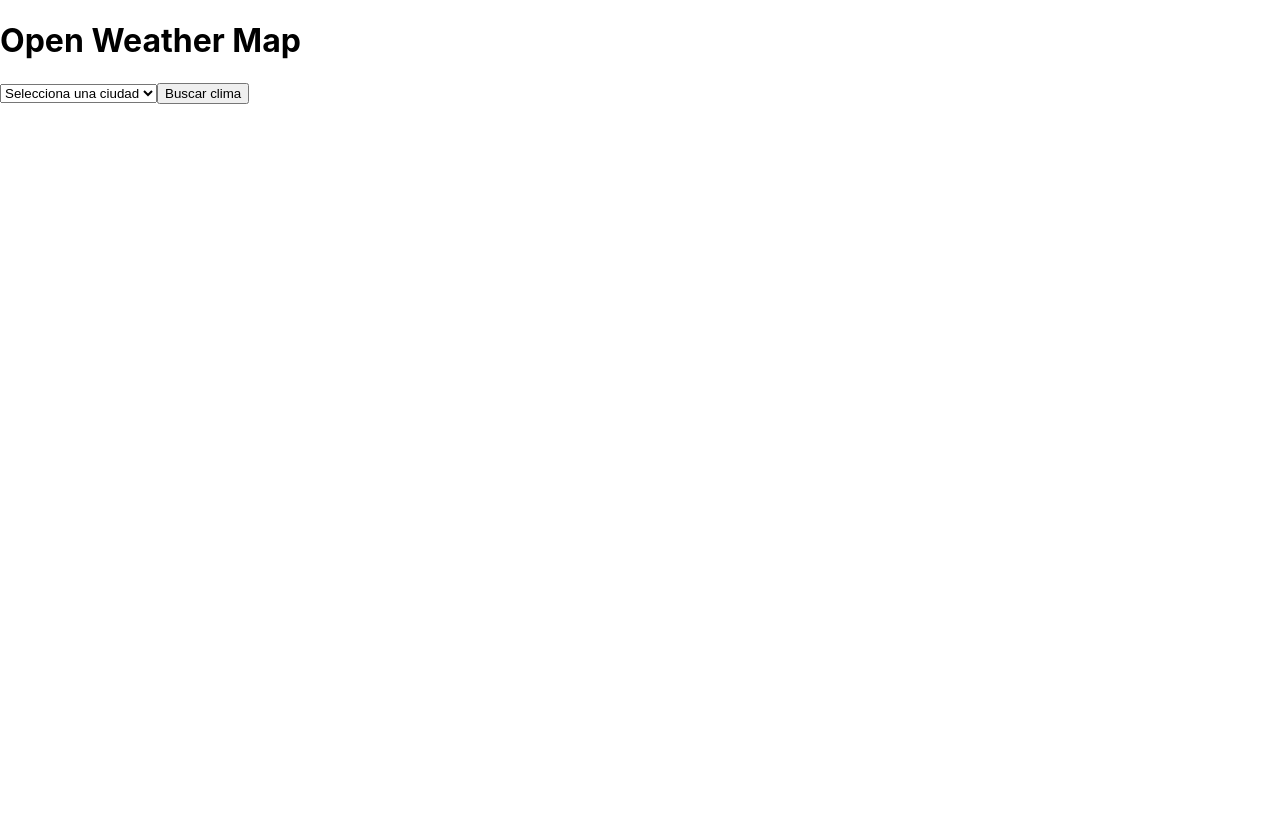
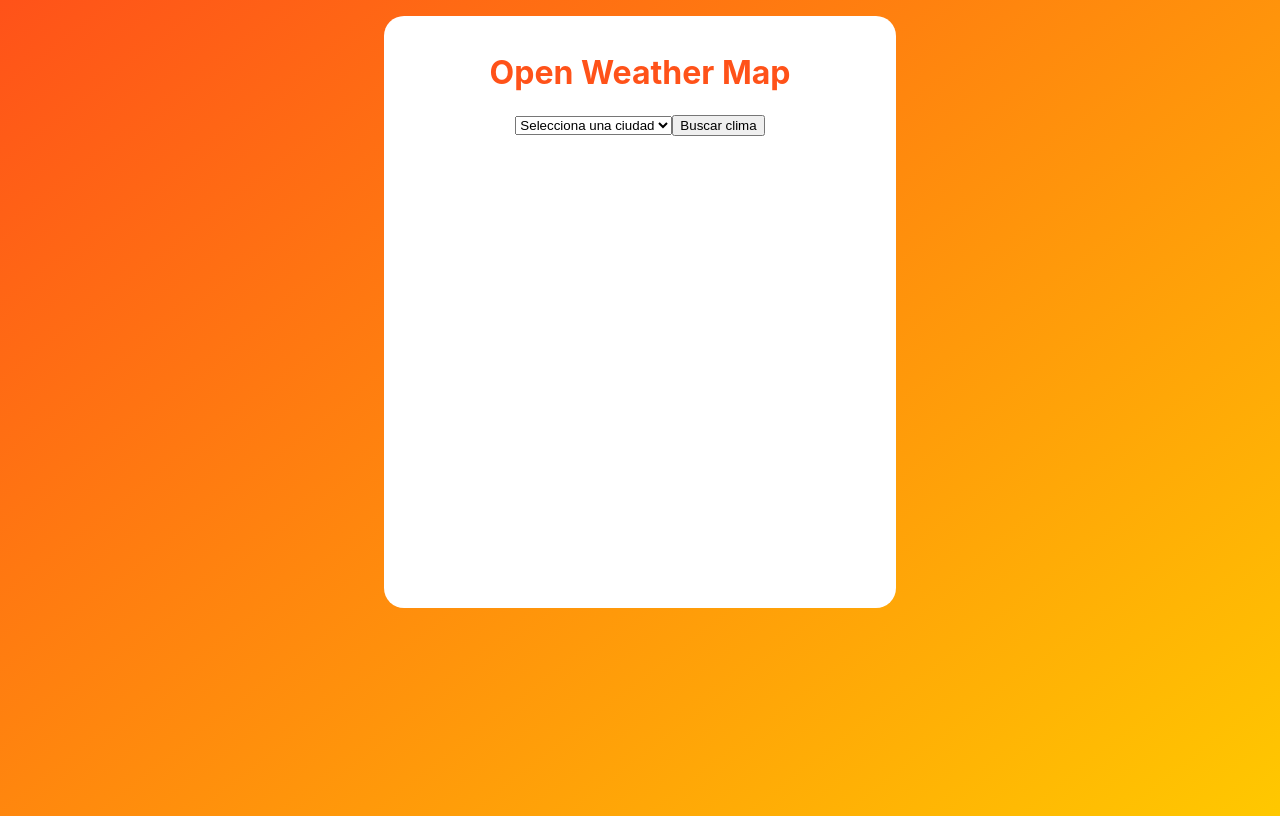
Before and after one commit to Aldudenise/apiweather, a React (Create React App) app: page / in a window 1280 px wide. Built offline with nearby package versions, Linux system fonts and the light colour scheme; the HTML template or start-up script is replaced by a standard one.

Commit message:
version 3

```diff
--- a/src/App.js
+++ b/src/App.js
@@ -13,9 +13,10 @@
     })
 
     const [consult, setConsult] = useState(false)
+    const [consultFiveDays, setConsultFiveDays] = useState(false)
     const [result, setResult] = useState({})
 
-    const {city, value} = cityWeather
+    const {city} = cityWeather
 
     //useEffect para el clima actual
     useEffect(() => {
@@ -37,19 +38,20 @@
     //useEffect para el clima de los proximos dias
     useEffect(() => {
       const consultAPI = async () => {
-        if(consult) {
+        if(consultFiveDays) {
           const appid = '55673fdb5fb79ad665cf5995124ac6e6'
-          const urlForecast = `http://api.openweathermap.org/data/2.5/forecast?q=${city}&appid=${appid}`
+          const urlForecast = `https://api.openweathermap.org/data/2.5/onecall?lat=33.441792&lon=-94.037689&
+          exclude=current,minutely,hourly&appid=${appid}`
 
           const response = await fetch(urlForecast)
           const result = await response.json()
 
           setResult(result)
-          setConsult(false)
+          setConsultFiveDays(false)
         }
       }
       consultAPI()
-    }, [consult])
+    }, [consultFiveDays])
 
 
   return (
--- a/src/Components/Forecast/index.js
+++ b/src/Components/Forecast/index.js
@@ -12,7 +12,7 @@
     return(
         <div>
             <p>El clima para los próximos días en {name} es:</p>
-            <p>Mañana: temperatura de {Math.round(main.temp.day - kelvin)}</p>
+            <p>Mañana: temperatura de {Math.round(main.temp - kelvin)}</p>
         </div>
     )
 }
--- a/src/Components/Weather/index.js
+++ b/src/Components/Weather/index.js
@@ -1,7 +1,7 @@
 import React from 'react'
 
 function Weather({result}) {
-    const {name, main} = result
+    const {name, main, weather} = result
 
     //verifico que exista name o me tira un error
     if(!name){
@@ -12,22 +12,11 @@
 
     return(
         <div>
-            <div>
                 <p>El clima de {name} es:</p>
+                <img src={`http://openweathermap.org/img/wn/${weather[0].icon}@2x.png`}></img>
                 <p>{Math.round(main.temp - kelvin)}</p>
-            </div>
-            <div>
-                <p>Temperatura máxima:</p>
-                <p>{Math.round(main.temp_max - kelvin)}</p>
-            </div>
-            <div>
-                <p>Temperatura minima</p>
-                <p>{Math.round(main.temp_min - kelvin)}</p>
-            </div>
-            <div>
-                <p>Humedad:</p>
-                <p>{Math.round(main.humidity)}%</p>
-            </div>
+                <p>Puede variar entre una máxima de {Math.round(main.temp_max - kelvin)} y una mínima de {Math.round(main.temp_min - kelvin)}</p>
+                <p>Humedad: {Math.round(main.humidity)}%</p>
         </div>
     )
 }
--- a/src/index.css
+++ b/src/index.css
@@ -5,6 +5,22 @@
     sans-serif;
   -webkit-font-smoothing: antialiased;
   -moz-osx-font-smoothing: grayscale;
+  background: rgb(255,82,25);
+  background: linear-gradient(142deg, rgba(255,82,25,1) 0%, rgba(255,200,0,1) 100%);
+  color: white;
+  height: 100vh;
+}
+
+.App {
+  background-color: rgb(255, 255, 255);
+  width: 60vh;
+  height: 70vh;
+  text-align: center;
+  margin: auto;
+  border-radius: 20px;
+  padding: 1em;
+  margin-top: 1em;
+  color: #ff5219
 }
 
 code {
```
